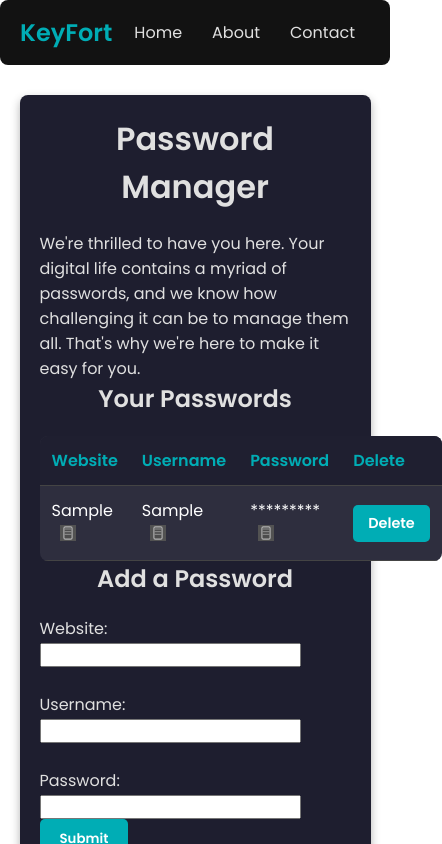
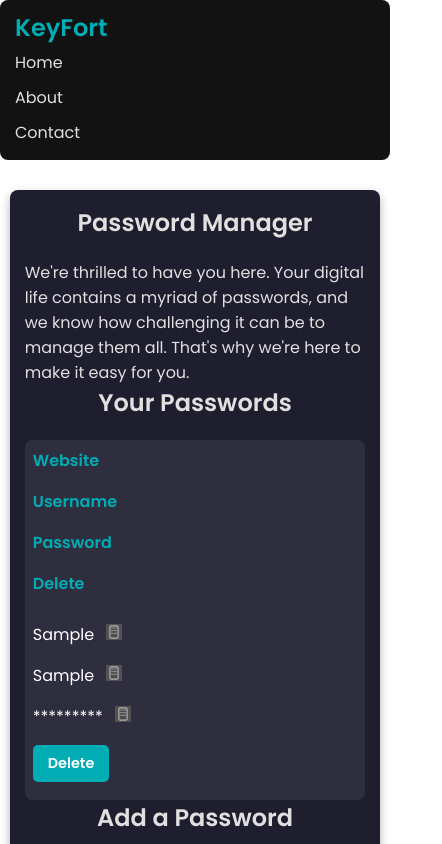
Before and after one commit to samkdev28/KeyFort-Password-Manager, a plain HTML site: page index.html in a window 390 px wide. Both pictures are taken after typing "Sample", "Sample", "Sample123" into the empty fields and a click on the button "Submit". Shown: the top 844 px of the page, 442 px wide, since content can reach past the window. Drawn offline with Linux system fonts and the light colour scheme.

Commit message:
Update style.css

```diff
--- a/style.css
+++ b/style.css
@@ -1,3 +1,4 @@
+/* Responsive Styles */
 @import url('https://fonts.googleapis.com/css2?family=Noto+Sans:ital,wght@0,700;1,300&family=Poppins:wght@300;400;600&display=swap');
 
 * {
@@ -127,3 +128,72 @@ img {
     height: 16px;
     filter: invert(70%);
 }
+
+
+@media (max-width: 768px) {
+    /* Main Container */
+    .container {
+        max-width: 95vw;
+        padding: 15px;
+    }
+
+    /* Navigation Bar */
+    nav {
+        flex-direction: column;
+        align-items: flex-start;
+        padding: 10px 15px;
+    }
+
+    ul {
+        flex-direction: column;
+        align-items: flex-start;
+    }
+
+    ul > li {
+        margin: 5px 0;
+    }
+
+    /* Table Styles */
+    table, th, td {
+        display: block;
+        width: 100%;
+    }
+
+    tr {
+        display: block;
+        margin-bottom: 10px;
+    }
+
+    th, td {
+        text-align: left;
+        padding: 8px;
+        border: none;
+    }
+
+    th {
+        background-color: #2e2e3e;
+    }
+}
+
+@media (max-width: 480px) {
+    /* Text and Button Adjustments */
+    h1, h2 {
+        font-size: 1.5em;
+    }
+
+    .btn, .btnsm {
+        padding: 8px 15px;
+        font-size: 0.9em;
+    }
+
+    /* Reduce Padding for Forms */
+    form label, form input {
+        width: 100%;
+    }
+
+    /* Responsive Alert Position */
+    #alert {
+        width: 90%;
+        right: 5%;
+    }
+}
```
